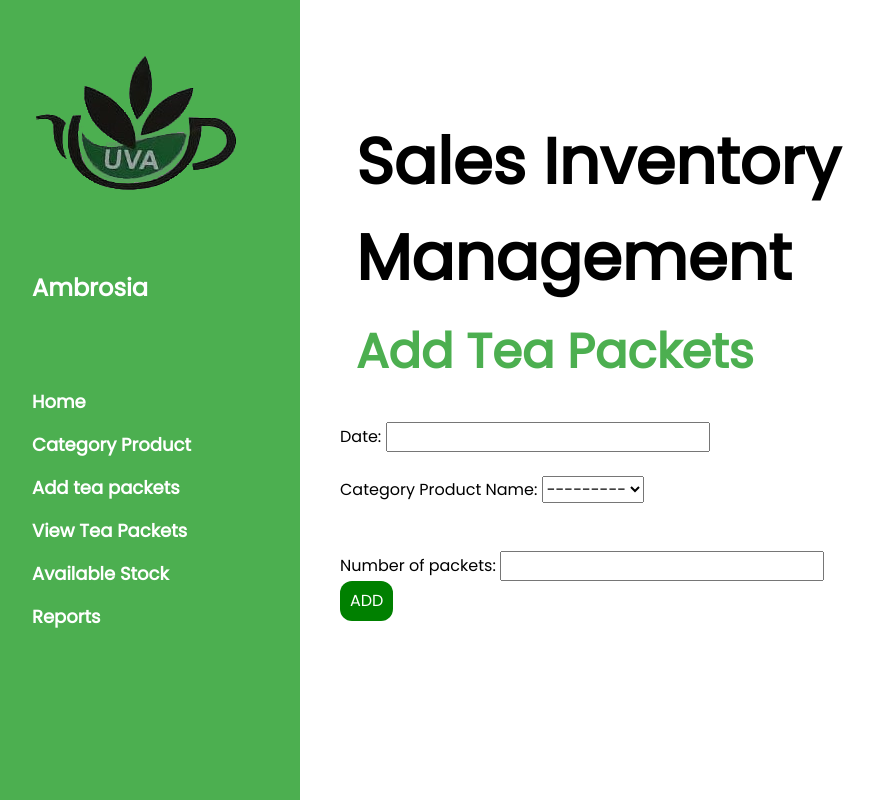
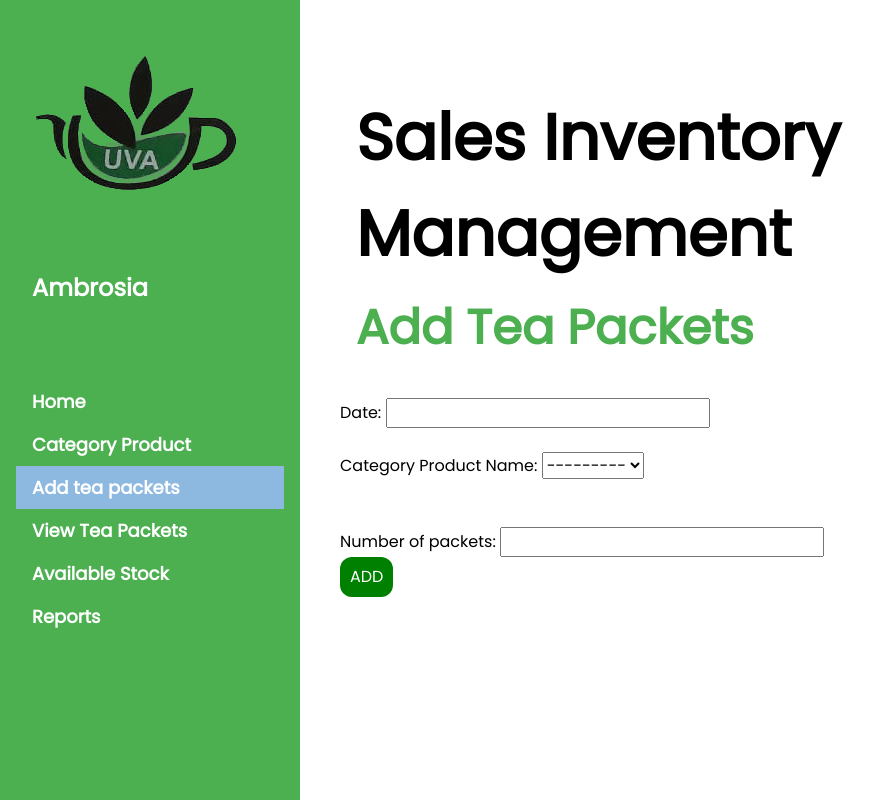
Before and after one commit to viduraperera/Ambrosia, a Django app: page /Home/Shop/InventoryHome/addteapackets in a window 1280 px wide. Shown: the whole page, without its empty margins (0-890 px from the left). Run offline with Django 3.2, Linux system fonts and the light colour scheme; the visitor is signed in with stand-in values (Sample User, id 1); data that the repository does not hold is empty.

Commit message:
checked after merge s

```diff
--- a/templates/shopInventoryBase.html
+++ b/templates/shopInventoryBase.html
@@ -7,9 +7,7 @@
 <!-------------------------Styles------------------------->
 {% block headStyles %}
 
-
-
-    {% block moreStyles %}
+{% block moreStyles %}
 
 <style>
 
@@ -77,9 +75,17 @@
     {% endblock moreStyles %}
 
 
+.ClassActive {
+    background-color: #8db8e0;
+}
+
+  </style>
+{% endblock headStyles %}
+
+
 <!-------------------------Body Display Message------------------------->
 {% block displayMessage %}
-    dislay messages
+
     {% if messages %}
         {% for message in messages %}
             <script>alert("{{ message }}");</script>
@@ -87,14 +93,6 @@
     {% endif %}
 
 {% endblock displayMessage %}
-
-.ClassActive {
-    background-color: #8db8e0;
-}
-
-  </style>
-{% endblock headStyles %}
-
 
 <!-------------------------Body Menue------------------------->
 {% block LinksMenuBar %}
```
Also changed, not shown: Ambrosia_Project/migrations/0001_initial.py (deleted).
